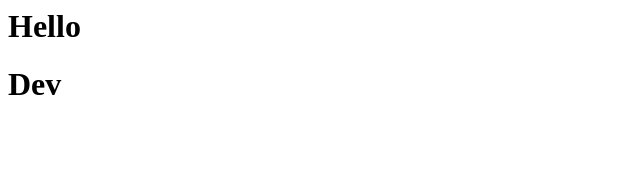
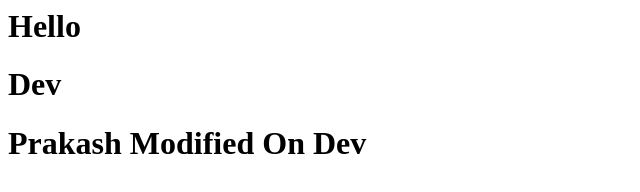
Before and after one commit to PrakashRanjanBhol/DemoTest, a plain HTML site: page index.html in a window 1280 px wide. Shown: the whole page, without its empty margins (0-640 px from the left). Drawn offline with Linux system fonts and the light colour scheme.

Commit message:
Update index.html
Prakash Modified On Dev

```diff
--- a/index.html
+++ b/index.html
@@ -1,2 +1,3 @@
 <h1>Hello</h1>
 <h1>Dev</h1>
+<h1>Prakash Modified On Dev</h1>
```
